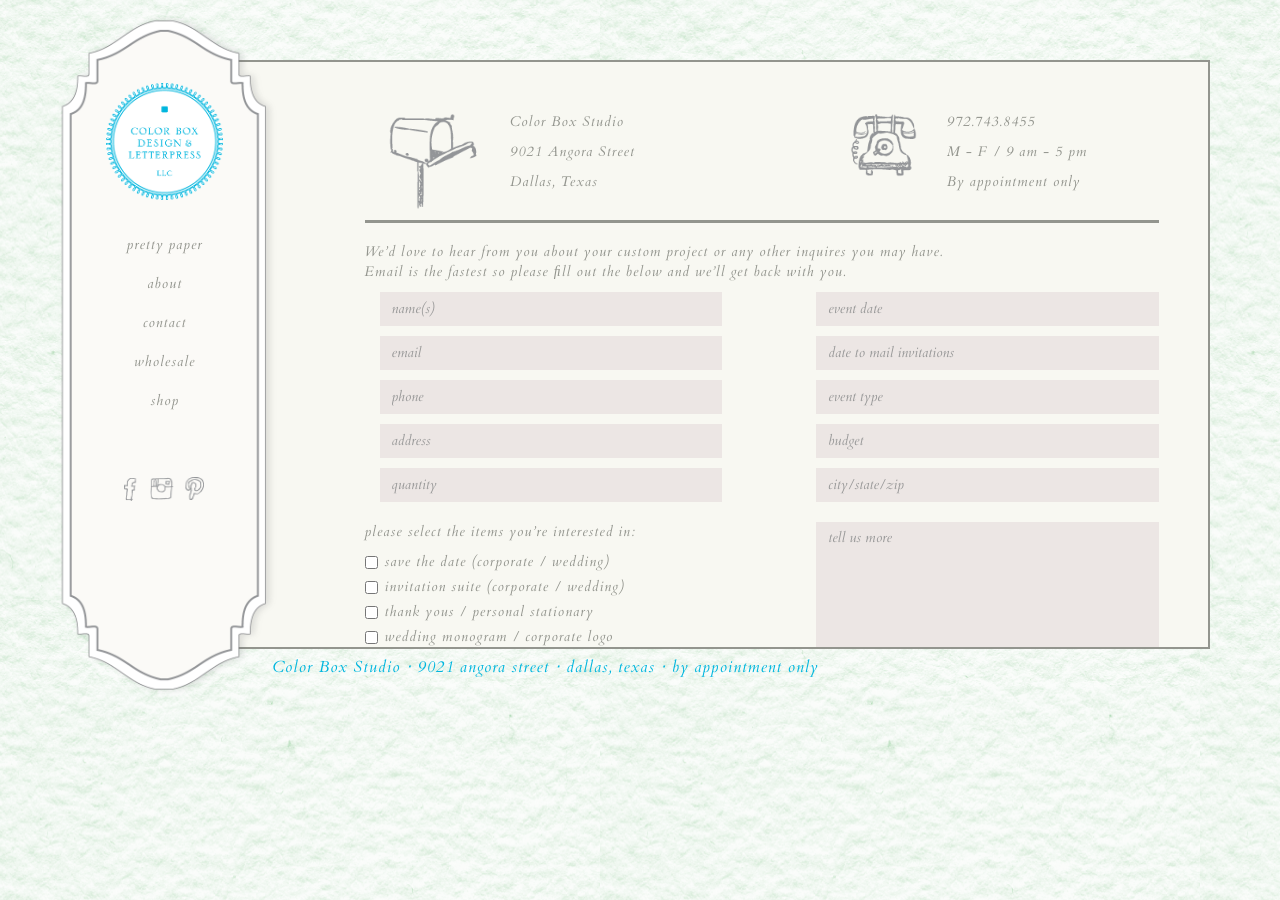
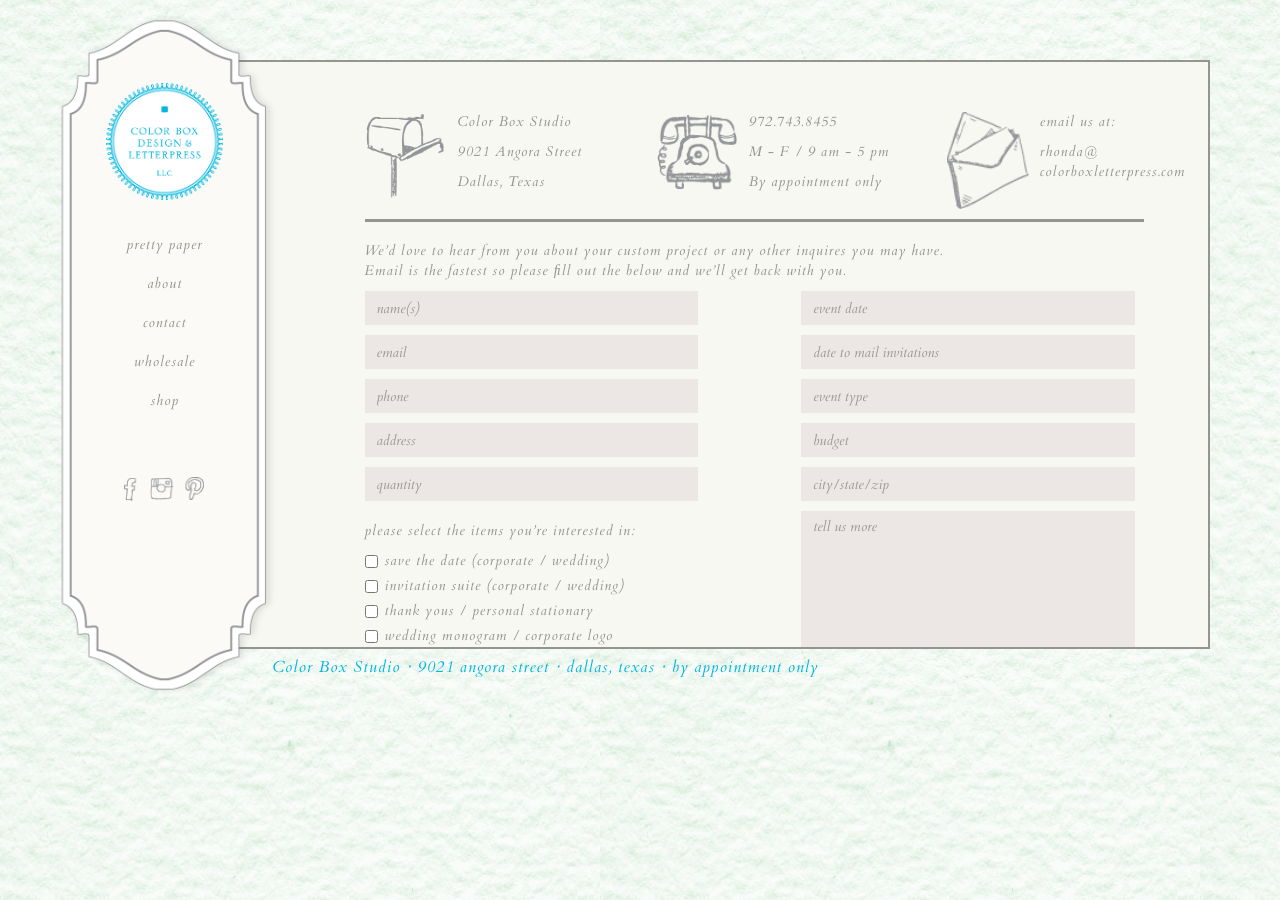
Before and after one commit to jjwebstuff/colorbox, a Jekyll site: the page built from contact.html, in a window 1280 px wide. Built offline with Jekyll 4.4.1, drawn with Linux system fonts in a browser that asks for light colours; nearby versions of some CDN libraries; Markdown is read by kramdown in place of the engine named in the settings.

Commit message:
contact.html spacing reworked; wholesale.html added

```diff
--- a/_includes/side_navigation.html
+++ b/_includes/side_navigation.html
@@ -27,7 +27,7 @@
         </ul>
       </li>
       <li><a href="contact.html">contact</a></li>
-      <li><a href="#">wholesale</a></li>
+      <li><a href="wholesale.html">wholesale</a></li>
       <li><a href="#">shop</a></li>
     </ul>
     <ul class="social_media">
--- a/contact.html
+++ b/contact.html
@@ -4,21 +4,22 @@
 ---
 
 <div class="row margintop50px">
-	<div class="hidden-xs hidden-sm col-md-2"> <!-- MAIL PIC-->
-		<img id="contact-mail" class="pull-right" src="resources/images/mailbox.png">
-	</div>
-	<div class="col-xs-6 col-md-4"> <!-- MAIL WORDS -->
+	<div class="col-md-4"> <!-- MAIL PIC-->
+		<img class="pull-left contact" src="resources/images/mailbox.png">
 		<p>Color Box Studio</p>
 		<p>9021 Angora Street</p>
 		<p>Dallas, Texas</p>
 	</div>
-	<div class="hidden-xs hidden-sm col-md-2"> <!-- MAIL PIC-->
-		<img id="contact-phone" class="pull-right" src="resources/images/phone.png">
-	</div>
-	<div class="col-xs-6 col-md-4"> <!-- MAIL WORDS -->
+	<div class="col-md-4"> <!-- PHONE PIC-->
+		<img class="pull-left contact" src="resources/images/phone.png">
 		<p>972.743.8455</p>
 		<p>M - F / 9 am - 5 pm</p>
 		<p>By appointment only</p>
+	</div>
+	<div class="col-md-4"> <!-- ENVELOPE PIC-->
+		<img class="pull-left contact" src="resources/images/envelope.png">
+		<p>email us at:</p>
+		<p>rhonda@<br>colorboxletterpress.com</p>
 	</div>
 </div>
 <div class="row">
@@ -32,22 +33,12 @@
 </div>
 <div class="row">
 	<form role="form">
-		<div class="col-md-6">
-		    <div class="col-md-11">
+		<div class="col-md-5">
 	    	<input class="form-control" id="name" placeholder="name(s)">
-		    </div>
-		    <div class="col-md-11">
 	    	<input class="form-control" id="email" placeholder="email" type="email">
-		    </div>
-		    <div class="col-md-11">
 	    	<input class="form-control" id="phone" placeholder="phone">
-		    </div>
-		    <div class="col-md-11">
 	    	<input class="form-control" id="address" placeholder="address">
-		    </div>
-		    <div class="col-md-11">
 	    	<input class="form-control" id="quantity" placeholder="quantity">
-		    </div>
 		    <div class="clearfix"></div>
 		    <div class="more">
 				<p>
@@ -100,33 +91,24 @@
 			  	</label>
 			</div>
 		</div>
-		<div class="col-md-6">
-		    <div class="col-md-11">
+		<div class="col-md-offset-1 col-md-5">
 	    	<input class="form-control" id="event_date" placeholder="event date">
-		    </div>
-		    <div class="col-md-11">
 	    	<input class="form-control" id="date_to_mail_invitations" placeholder="date to mail invitations">
-		    </div>
-		    <div class="col-md-11">
 	    	<input class="form-control" id="event_type" placeholder="event type">
-		    </div>
-		    <div class="col-md-11">
 	    	<input class="form-control" id="budget" placeholder="budget">
-		    </div>
-		    <div class="col-md-11">
 	    	<input class="form-control" id="quantity" placeholder="city/state/zip">
-		    </div>
-		    <div class="col-md-11 more">
+
+		    <div class="more">
 				<textarea class="form-control" id="tell_us_more" rows="9" placeholder="tell us more"></textarea>
 		    </div>
 		   	<div class="clearfix"></div>
-		    <div class="col-md-8 more">
+		    <div class="col-xs-6 more">
 				<p>
 			    	*All fields required
 			    </p>
 			</div>
-		    <div class="col-md-4">
-		    	<button id="contact-submit" type="submit" class="btn btn-default form-control">SUBMIT</button>
+		    <div class="col-xs-6">
+		    	<button id="contact-submit" type="submit" class="btn btn-default form-control submit">SUBMIT</button>
 			</div>
 		</div>
 	</form>
--- a/resources/css/colorbox.css
+++ b/resources/css/colorbox.css
@@ -57,11 +57,15 @@
 /* About Page End */
 
 /* Contact Page Start */
-#contact-mail{width: 92px;}
-#contact-phone{width: 67px;}
+/*#contact-mail{width: 82px;}
+#contact-phone{width: 82px;}*/
+.contact{
+	width: 82px;
+	margin-right: 11px;
+}
 hr{
 	border-top: 3px solid #93958E;
-	margin: 10px 49px 19px 0;
+	margin: 10px 64px 19px 0;
 }
 .margintop50px{
 	margin-top: 50px;
@@ -80,9 +84,17 @@
 	-webkit-box-shadow: none;
 	margin-bottom: 10px;
 }
-#contact-submit{
-    margin-top: 7px;
+.submit{
+    /* margin-top: 7px; */
     color: #93958E;
+}
+#wholesale-submit{
+	/* margin-left: 15px; */
+	/* margin-top:  0px; */
+}
+.margin-left-15px{
+	margin-left: 15px;
+	/* max-width: 484px; */
 }
 /* Contact Page End */
 
@@ -174,6 +186,10 @@
 		margin-top: 8px;
 		margin-left: 3px;
 	}
+	hr, .top-line{
+		margin-right: 30px;
+	}
+	.top-line
 }
 @media(min-width:768px){
 	/* sm */
@@ -225,6 +241,9 @@
 		margin-left: 9px;
 		/* font-size: 14px; */
 	}
+	hr, .top-line{
+		/* margin-right: 28px; */
+	}
 }
 @media(min-width:992px){
 	/* md */
@@ -267,8 +286,14 @@
 		font-size: 16px;
 	}
 	/*contact form*/
-	#contact-submit{
-    	margin-left: -33px;
+	.submit{
+    	margin-left: 15px;
+	}
+	h
+	#wholesale-submit{
+		margin-left: -50px
+	}r, .top-line{
+		margin-right: 64px;
 	}
 }
 @media(min-width:1200px){
```
Also changed, not shown: wholesale.html (added, +42 -0 lines), resources/images/envelope.png (added), shop.html (added), 13 other files. Lines whose indentation alone changed are shown as unchanged.
